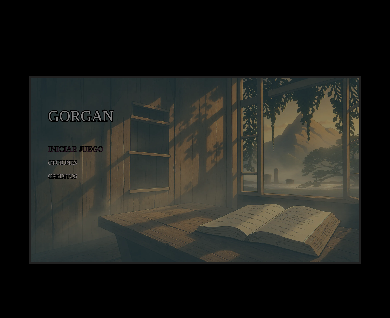
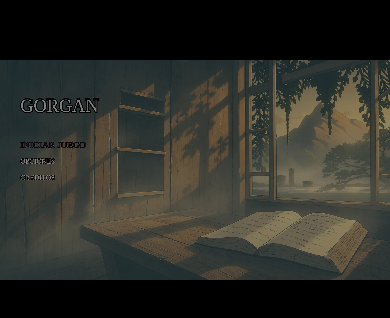
Before and after one commit to Thelmo-SM/game_gorgan, a website built with webpack: page src/index.html in a window 390 px wide. Shown: the part 252-570 px from the top of the page. Built offline with nearby package versions, Linux system fonts and the light colour scheme.

Commit message:
Optimización para mobiles

```diff
--- a/src/core/game.js
+++ b/src/core/game.js
@@ -77,7 +77,7 @@ export class Game {
 
         this.platforms = [];
         this.worldX = -2000;
-        //this.worldX = -2000;
+        //this.worldX = -2000; this.baseWidth
         //this.worldX = -7000;
         this.scrollSpeed = 5;
 
@@ -205,8 +205,18 @@ new HealingItem({
 
 
 //TAMAÑO DE PANTALLAS
-this.baseWidth = 1920;
-this.baseHeight = 1080;
+//TAMAÑO DE PANTALLAS
+
+if (this.isMobile) {
+
+    this.baseWidth = 960;
+    this.baseHeight = 540;
+
+} else {
+
+    this.baseWidth = 1920;
+    this.baseHeight = 1080;
+}
 
 this.canvas.width = this.baseWidth;
 this.canvas.height = this.baseHeight;
@@ -756,8 +766,9 @@ this.lakeTree.draw(this.c, this.worldX);
 // Sumamos 19800 para compensar el inicio en -33000 con parallax 0.6
 const lakeX = (this.lake.position.x - 13200) + parallaxOffset;
 const lakeY = this.lake.position.y;
+const waveCount = this.isMobile ? 2 : 5;
 
-for (let i = 0; i < 5; i++) {
+for (let i = 0; i < waveCount; i++) {
     const wave = Math.sin(this.waveOffset + i * 0.5) * 5;
     this.c.drawImage(
         this.lake.image,
@@ -828,7 +839,9 @@ this.healingItems.forEach(item => {
 // this.c.strokeRect(player.position.x, player.position.y, player.width, player.height);
 
 //NIEBLAS
-renderFog(this.c, this);
+if (!this.isMobile) {
+    renderFog(this.c, this);
+}
 
     //trampas para el juego
 this.traps.forEach(trap => {
@@ -949,7 +962,7 @@ this.lasers.forEach((laser, index) => {
 if (hit) {
     player.takeHit(20);
 
-    // 🔥 CLAMP (OBLIGATORIO)
+    // 🔥 CLAMP (OBLIGATORIO) niebla
     if (this.player.hp < 0) {
         this.player.hp = 0;
     }
@@ -1029,32 +1042,7 @@ const hit =
 
             player.hasHit = true;
         }
-//VIDA
 
-       // this.c.strokeStyle = 'blue';
-// this.c.strokeRect(
-//     player.position.x,
-//     player.position.y,
-//     player.width,
-//     player.height
-// );
-
-//         // 🧪 DEBUG
-//         this.c.strokeStyle = 'yellow';
-//         this.c.strokeRect(
-//             attackX,
-//             attackY,
-//             player.attackBox.width,
-//             player.attackBox.height
-//         );
-
-// this.c.strokeStyle = 'red';
-// this.c.strokeRect(
-//     enemyX,
-//     enemyY,
-//     enemyWidth,
-//     enemyHeight
-// );
     });
 }
 
--- a/src/index.html
+++ b/src/index.html
@@ -31,13 +31,13 @@ body {
 }
 
 canvas {
-    width: 85vw;
+    width: 100vw;
+    height: 100vh;
+    object-fit: contain;
     height: auto;
 
     max-width: 1500px;
     max-height: 800px;
-
-    border: 2px solid #222;
 
     image-rendering: pixelated;
 }
```
